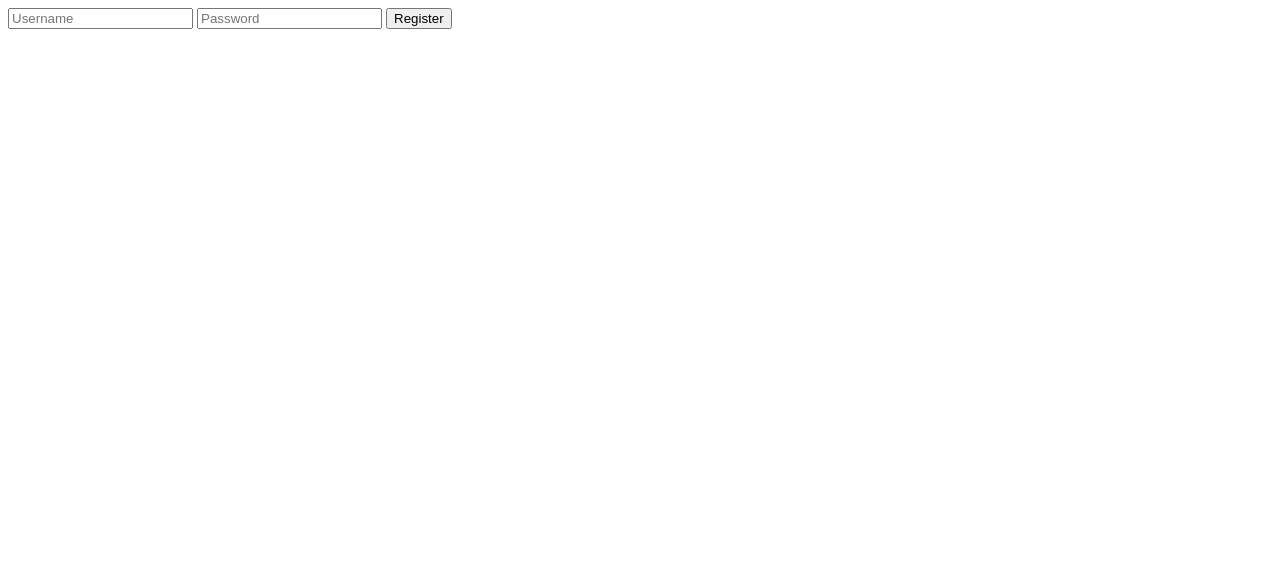
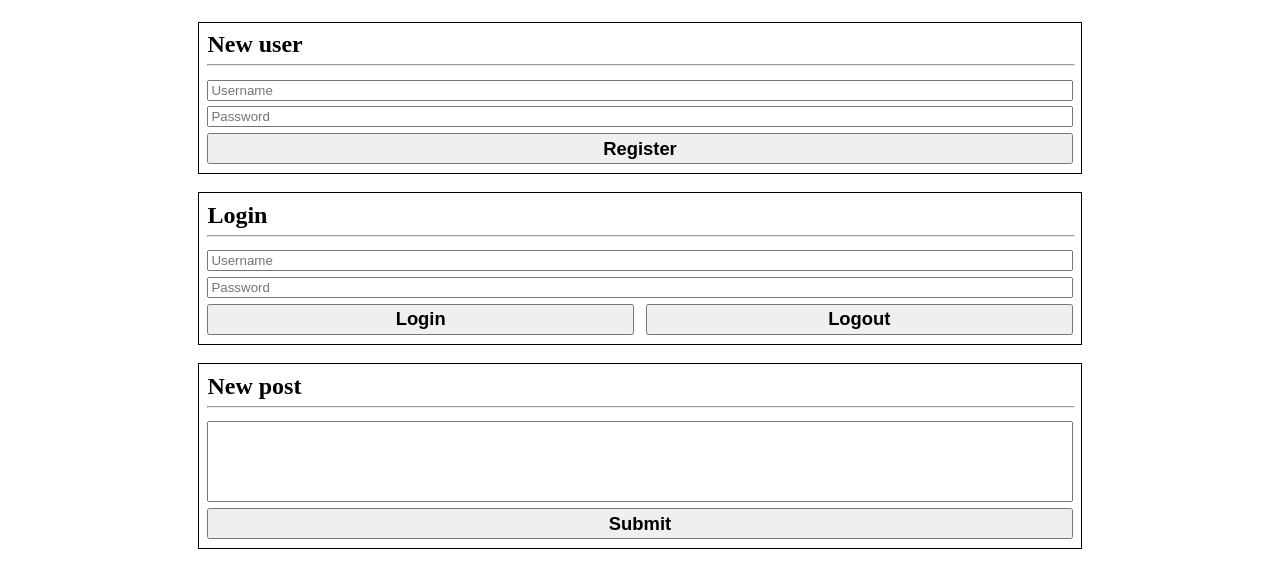
Before and after one commit to zotyag/UniMiniProject, a website: page public/dev.html in a window 1280 px wide. Drawn offline with Linux system fonts and the light colour scheme.

Commit message:
feat: add login and logout functionality

```diff
--- a/public/dev.html
+++ b/public/dev.html
@@ -5,16 +5,90 @@
     <meta charset="UTF-8">
     <meta name="viewport" content="width=device-width, initial-scale=1.0">
     <title>Document</title>
+    <style>
+        h1,
+        h2,
+        h3 {
+            margin: 0;
+            padding: 0;
+        }
+
+        main {
+            width: 70%;
+            margin: auto;
+            margin-block: 1.35rem;
+
+            display: flex;
+            flex-direction: column;
+            gap: 1.15rem;
+        }
+
+        .form {
+            border: 1px solid black;
+            display: flex;
+            flex-direction: column;
+            padding: .55rem;
+            gap: .35rem;
+        }
+
+        .form hr {
+            width: 100%;
+            margin-top: 0;
+        }
+
+        .form button {
+            font-size: 1.15em;
+            font-weight: 600;
+            padding: .15em;
+            width: 100%;
+        }
+
+        .form button:hover {
+            cursor: pointer;
+        }
+
+        .btn-holder {
+            display: flex;
+            flex-direction: row;
+            justify-content: center;
+            gap: 0.75rem;
+        }
+
+        .post-msg-box {
+            resize: none;
+        }
+    </style>
 </head>
 
 <body>
-    <form onsubmit="registerNewUser(event)" method="post">
-        <input type="text" id="username" placeholder="Username">
-        <input type="password" id="password" placeholder="Password">
-        <button type="submit">Register</button>
-    </form>
+    <main>
+        <form onsubmit="registerNewUser(event)" method="post" class="register-form form">
+            <h2>New user</h2>
+            <hr>
+            <input type="text" id="username" placeholder="Username">
+            <input type="password" id="password" placeholder="Password">
+            <button type="submit">Register</button>
+        </form>
+        <form onsubmit="login(event)" method="post" class="login-form form">
+            <h2>Login</h2>
+            <hr>
+            <input type="text" id="login-username" placeholder="Username">
+            <input type="password" id="login-password" placeholder="Password">
+            <div class="btn-holder">
+                <button type="submit">Login</button>
+                <button type="button" onclick="logout()">Logout</button>
+            </div>
+        </form>
+        <form onsubmit="" method="post" class="post-form form">
+            <h2>New post</h2>
+            <hr>
+            <textarea rows="5" class="post-msg-box"></textarea>
+            <button type="submit">Submit</button>
+        </form>
+    </main>
 </body>
 
 <script src="js/register.js"></script>
+<script src="js/login.js"></script>
 
 </html>
--- /dev/null
+++ b/public/js/login.js
@@ -0,0 +1,30 @@
+async function login(e) {
+	e.preventDefault();
+	const uname = document.getElementById('login-username');
+	const passwd = document.getElementById('login-password');
+
+	const res = await fetch('/api/login', {
+		method: 'post',
+		headers: { 'Content-Type': 'application/json' },
+		body: JSON.stringify({ uname: uname.value, passwd: passwd.value }),
+	});
+	if (res.ok) console.log('Successfully logged in!');
+	else {
+		const errorData = await res.json();
+
+		alert(errorData.message);
+	}
+}
+
+async function logout() {
+	const res = await fetch('/api/logout', {
+		method: 'post',
+		headers: { 'Content-Type': 'application/json' },
+	});
+	if (res.ok) console.log('Successfully logged out!');
+	else {
+		const errorData = await res.json();
+
+		alert(errorData.message);
+	}
+}
```
Also changed, not shown: server.js (+28 -0 lines).
